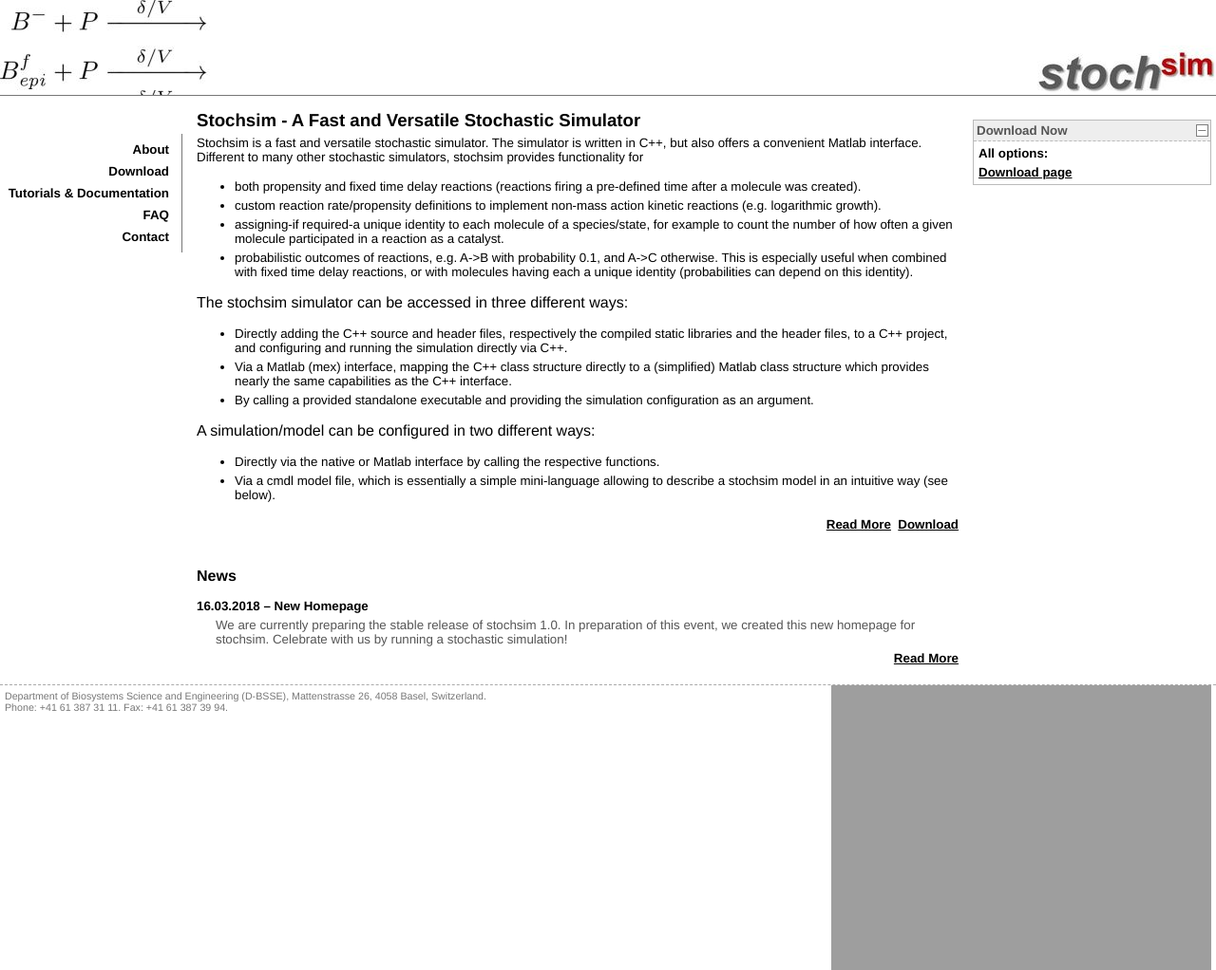
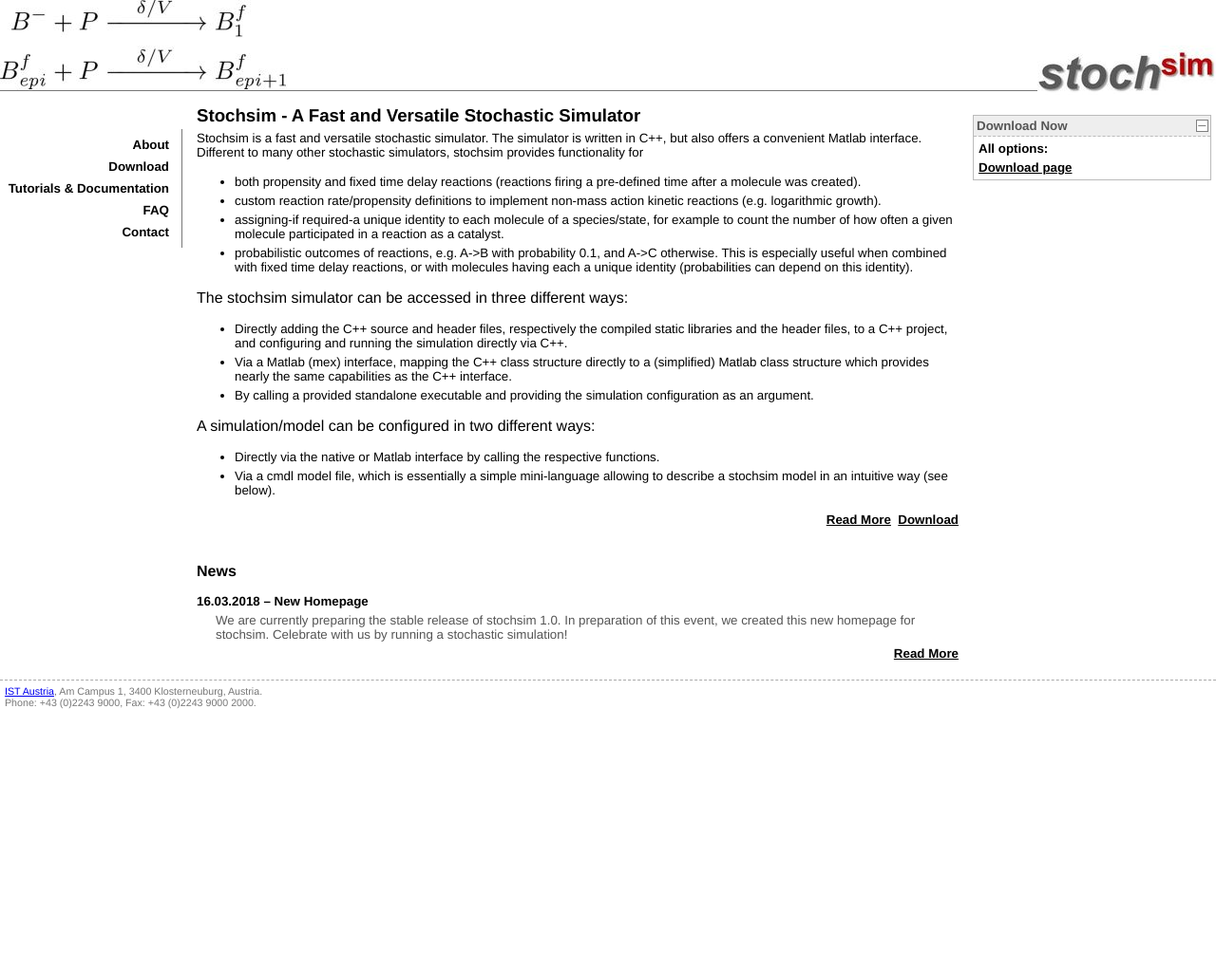
Before and after one commit to langmo/stochsim, a Jekyll site: the page built from index.html, in a window 1280 px wide. Shown: the whole page at 95% size. Built offline with Jekyll 4.4.1, drawn with Linux system fonts in a browser that asks for light colours; after the commit the page ends 900 px from its top, so only the background shows below that.

Commit message:
Trying to find out why images are not displayed correctly...

```diff
--- a/_includes/footer.html
+++ b/_includes/footer.html
@@ -1,6 +1,5 @@
-<a href="http://www.csb.ethz.ch" target="_blank"><img src="{{ site.github.url }}/img/csb-logo.gif"   style="float:right;border:0px;" /></a>
 <p>
-	Department of Biosystems Science and Engineering (D-BSSE), Mattenstrasse 26, 4058 Basel, Switzerland.
+	<a href="http://www.ist.ac.at" target="_blank">IST Austria</a>, Am Campus 1, 3400 Klosterneuburg, Austria.
 	<br />
-	Phone: +41 61 387 31 11. Fax: +41 61 387 39 94.
+	Phone: +43 (0)2243 9000, Fax: +43 (0)2243 9000 2000.
 </p>
--- a/css/style.css
+++ b/css/style.css
@@ -153,13 +153,13 @@
 	div#header
 	{
 		border-bottom: 1px solid #777777;
-		height:100px;
+		height:95px;
 	}
 	div#headerLeft
 	{
 		background-image: url("http://langmo.github.io/stochsim/img/header.jpg");
-		width:221px;
-		height:100px;
+		width:303px;
+		height:95px;
 		margin: 0;
 		padding: 0;
 		float: left;
--- a/scripts/scripts.js
+++ b/scripts/scripts.js
@@ -57,12 +57,12 @@
 	for(var lID =0; lID < assets.length; lID++)
 	{
 		var name = assets[lID].name.toLowerCase();
-		if(name.indexOf("cmdstochsim.zip")>=0)
+		if(name.indexOf("matstochsim.zip")>=0)
 		{
 			var assetURL = document.createElement("a");
 			assetURL.href = assets[lID].browser_download_url;
 			assetURL.target = "_blank";
-			assetURL.innerHTML = "Matlab interface: ";
+			assetURL.innerHTML = "Matlab interface";
 			assetElem.appendChild(assetURL);
 			break;
 		}
@@ -71,12 +71,12 @@
 	for(var lID =0; lID < assets.length; lID++)
 	{
 		var name = assets[lID].name.toLowerCase();
-		if(name.indexOf("_32bit_installer.exe")>=0)
+		if(name.indexOf("cmdstochsim.zip")>=0)
 		{
 			var assetURL = document.createElement("a");
 			assetURL.href = assets[lID].browser_download_url;
 			assetURL.target = "_blank";
-			assetURL.innerHTML = "Command line: ";
+			assetURL.innerHTML = "Command line";
 			assetElem.appendChild(assetURL);
 			break;
 		}
```
